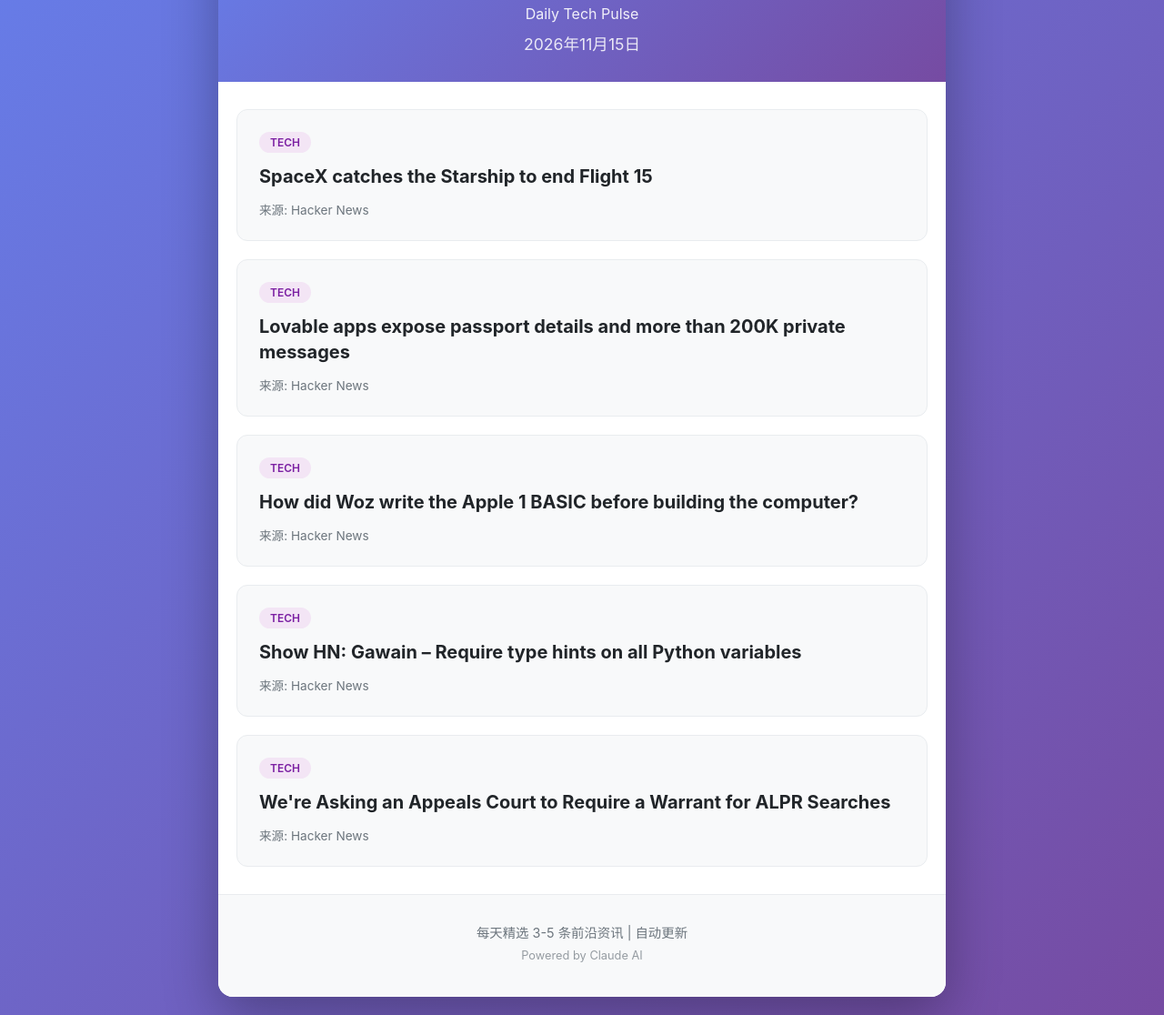
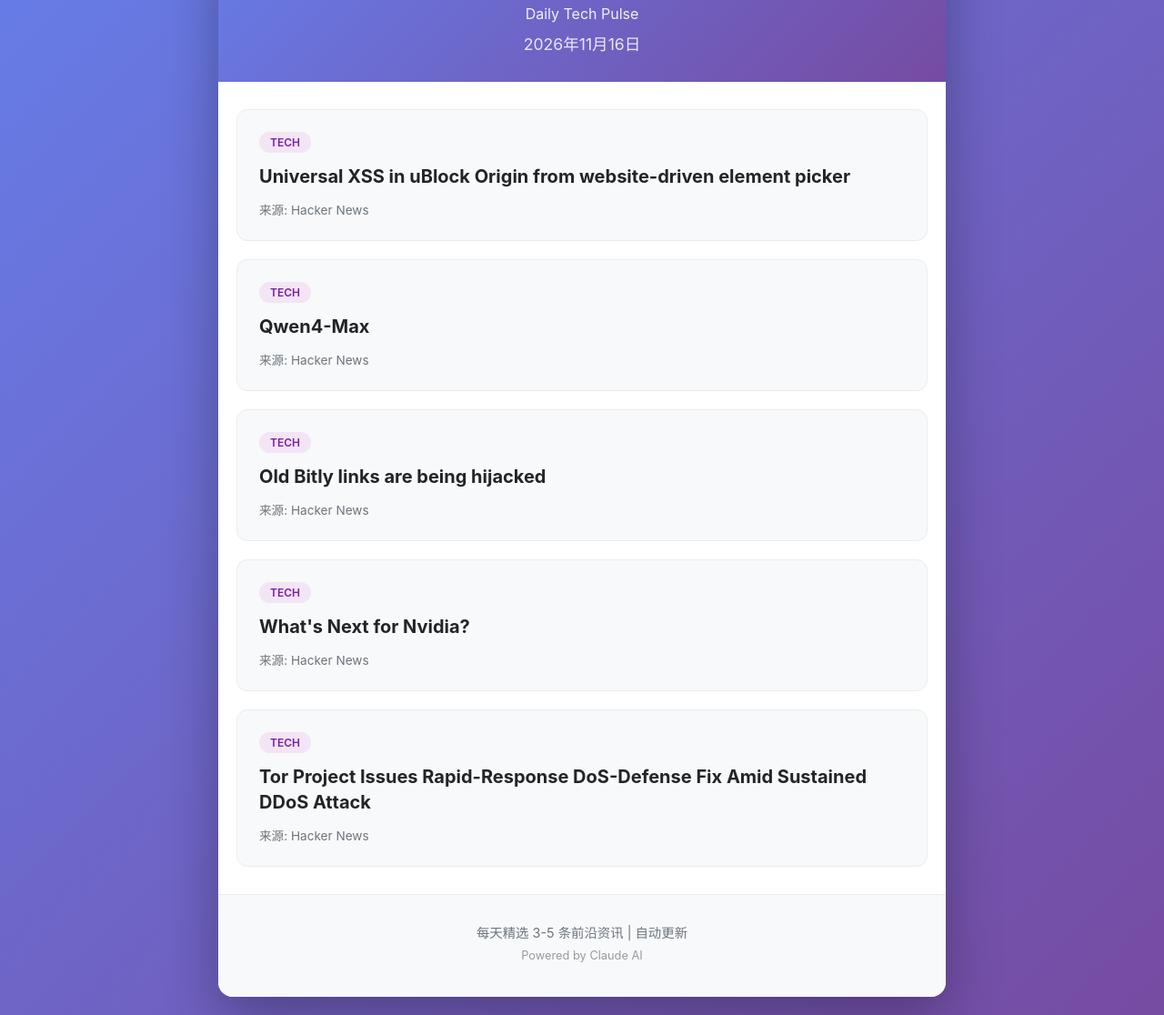
Before and after one commit to guixin1/daily-tech-pulse, a plain HTML site: page index.html in a window 1280 px wide. Shown: the part 121-1237 px from the top of the page at 91% size. Drawn offline with Linux system fonts and the light colour scheme.

Commit message:
Update daily news - 2026-11-16

```diff
--- a/index.html
+++ b/index.html
@@ -11,7 +11,7 @@
         <header>
             <h1>每日前沿</h1>
             <p class="subtitle">Daily Tech Pulse</p>
-            <p class="date">2026年11月15日</p>
+            <p class="date">2026年11月16日</p>
         </header>
 
         <main>
@@ -19,7 +19,7 @@
 
                 <article class="news-item">
                     <span class="source-tag tech">tech</span>
-                    <h2><a href="https://www.spacex.com/launches/starship-flight-15" target="_blank" rel="noopener">SpaceX catches the Starship to end Flight 15</a></h2>
+                    <h2><a href="https://iter.ca/post/ubo-uxss/" target="_blank" rel="noopener">Universal XSS in uBlock Origin from website-driven element picker</a></h2>
                     <p class="summary"></p>
                     <div class="meta">
                         <span class="source">来源: Hacker News</span>
@@ -28,7 +28,7 @@
 
                 <article class="news-item">
                     <span class="source-tag tech">tech</span>
-                    <h2><a href="https://www.crissyfield.de/research/lovable-en/" target="_blank" rel="noopener">Lovable apps expose passport details and more than 200K private messages</a></h2>
+                    <h2><a href="https://qwen.ai/blog?id=qwen4-max" target="_blank" rel="noopener">Qwen4-Max</a></h2>
                     <p class="summary"></p>
                     <div class="meta">
                         <span class="source">来源: Hacker News</span>
@@ -37,7 +37,7 @@
 
                 <article class="news-item">
                     <span class="source-tag tech">tech</span>
-                    <h2><a href="https://retrocomputing.stackexchange.com/questions/17957" target="_blank" rel="noopener">How did Woz write the Apple 1 BASIC before building the computer?</a></h2>
+                    <h2><a href="https://ransomnews.com/burger-king-tweet-bitly-link-hijack-2026/" target="_blank" rel="noopener">Old Bitly links are being hijacked</a></h2>
                     <p class="summary"></p>
                     <div class="meta">
                         <span class="source">来源: Hacker News</span>
@@ -46,7 +46,7 @@
 
                 <article class="news-item">
                     <span class="source-tag tech">tech</span>
-                    <h2><a href="https://github.com/matheuzgomes/gawain" target="_blank" rel="noopener">Show HN: Gawain – Require type hints on all Python variables</a></h2>
+                    <h2><a href="https://steveblank.com/2026/11/15/whats-next-for-nvidia/" target="_blank" rel="noopener">What's Next for Nvidia?</a></h2>
                     <p class="summary"></p>
                     <div class="meta">
                         <span class="source">来源: Hacker News</span>
@@ -55,7 +55,7 @@
 
                 <article class="news-item">
                     <span class="source-tag tech">tech</span>
-                    <h2><a href="https://www.eff.org/deeplinks/2026/11/were-asking-appeals-court-require-warrant-alpr-searches" target="_blank" rel="noopener">We're Asking an Appeals Court to Require a Warrant for ALPR Searches</a></h2>
+                    <h2><a href="https://forum.torproject.org/t/security-release-0-4-9-17/22454" target="_blank" rel="noopener">Tor Project Issues Rapid-Response DoS-Defense Fix Amid Sustained DDoS Attack</a></h2>
                     <p class="summary"></p>
                     <div class="meta">
                         <span class="source">来源: Hacker News</span>
```
